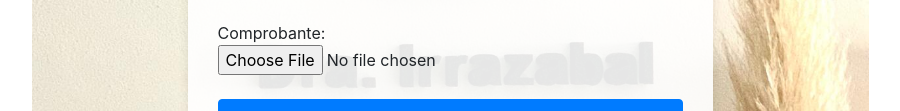
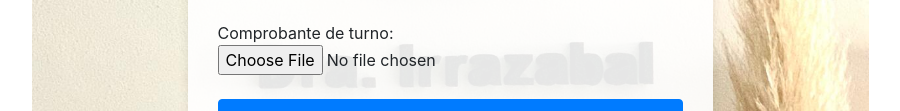
Before and after one commit to bofer311/Coati_Care, a plain HTML site: page registro.html in a window 1280 px wide. Shown: the part 609-720 px from the top of the page, without its empty margins (190-1090 px from the left). Drawn offline with nearby package versions, Linux system fonts and the light colour scheme.

Commit message:
agregando label  a comprobante

```diff
--- a/registro.html
+++ b/registro.html
@@ -128,7 +128,7 @@
               </div>
               <br />
               <div class="campo">
-                <div class="label">Comprobante:</div>
+                <div class="label">Comprobante de turno:</div>
                 <input type="file" id="comprobante" name="comprobante" required>
               </div>
               <br>
```
